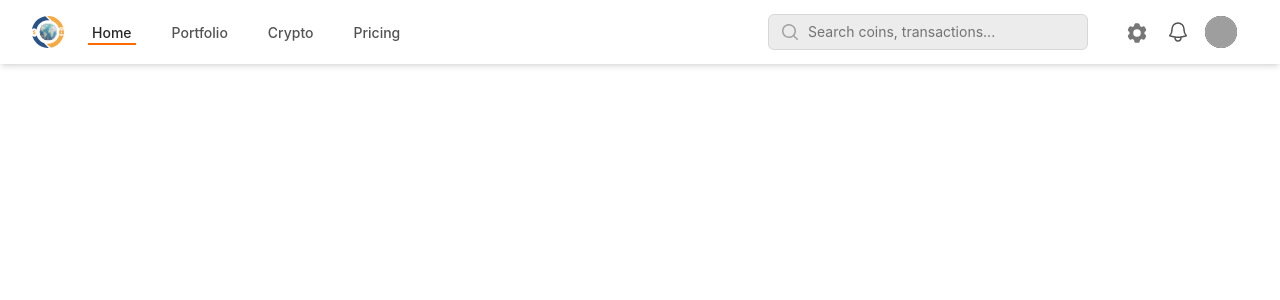
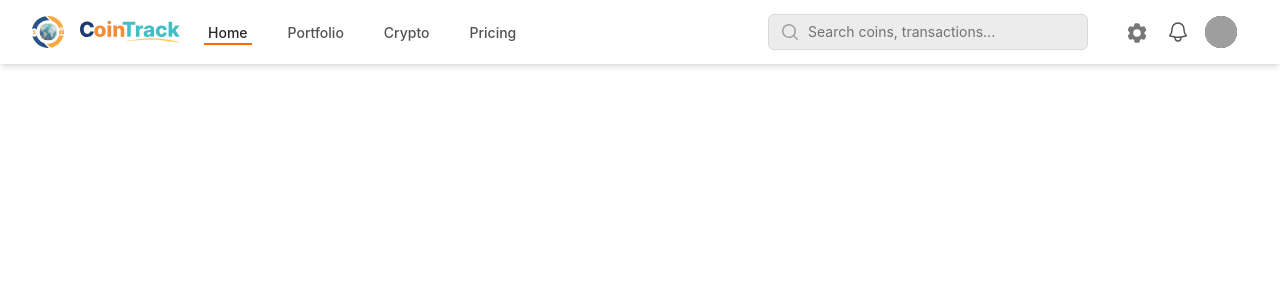
Before and after one commit to MeiRomney/CoinTrack, a React app in the folder frontend/: page / in a window 1280 px wide. Shown: the top 300 px of the page. Built offline with nearby package versions, Linux system fonts and the light colour scheme; grey boxes are pictures that could not be loaded; the HTML template or start-up script is replaced by a standard one.

Commit message:
Add logo typography

```diff
--- a/frontend/src/components/layout/top-nav/navbar.tsx
+++ b/frontend/src/components/layout/top-nav/navbar.tsx
@@ -64,6 +64,11 @@ export function Navbar({ className = "" }: NavbarProps) {
         <NavbarInner>
           <NavbarSection className="flex px-2 lg:px-0">
             <NavbarLogo src="/img/cointrack-logo.svg" alt="CoinTrack" />
+            <NavbarLogo
+              src="/img/cointrack-typography.svg"
+              alt="CoinTrack"
+              className="!max-w-25 ml-4"
+            />
             <NavbarLinks>
               {primaryGroupNav.map((item) => (
                 <NavbarItem
```
Also changed, not shown: frontend/public/img/cointrack-typography.svg (added).
